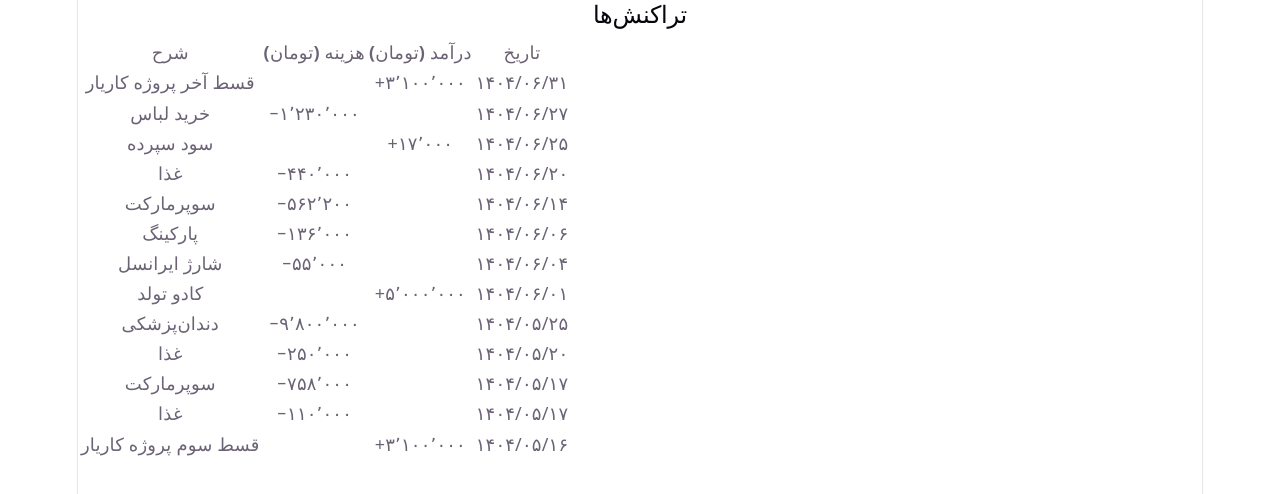
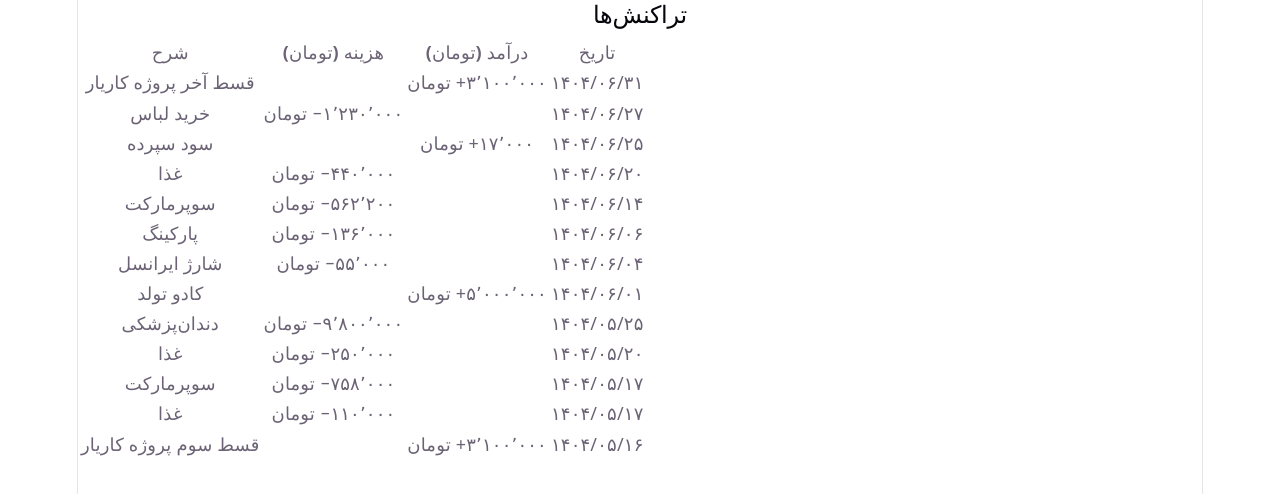
Before and after one commit to haniyehnbz/expense-dashboard, a React (Vite) app: page / in a window 1280 px wide. Shown: the top 494 px of the page. Built offline with nearby package versions, Linux system fonts and the light colour scheme.

Commit message:
style: add currency lable

```diff
--- a/src/components/TransactionTable.jsx
+++ b/src/components/TransactionTable.jsx
@@ -23,6 +23,7 @@ function TransactionTable(props) {
               {item.type === "income" ? (
                 <td className="income">
                   {item.amount.toLocaleString("fa-IR")}+
+                  <span className="currency"> تومان</span>
                 </td>
               ) : (
                 <td></td>
@@ -30,7 +31,8 @@ function TransactionTable(props) {
 
               {item.type === "expense" ? (
                 <td className="expense">
-                  {item.amount.toLocaleString("fa-IR")}−
+                  {item.amount.toLocaleString("fa-IR")}−{" "}
+                  <span className="currency"> تومان</span>
                 </td>
               ) : (
                 <td></td>
```
